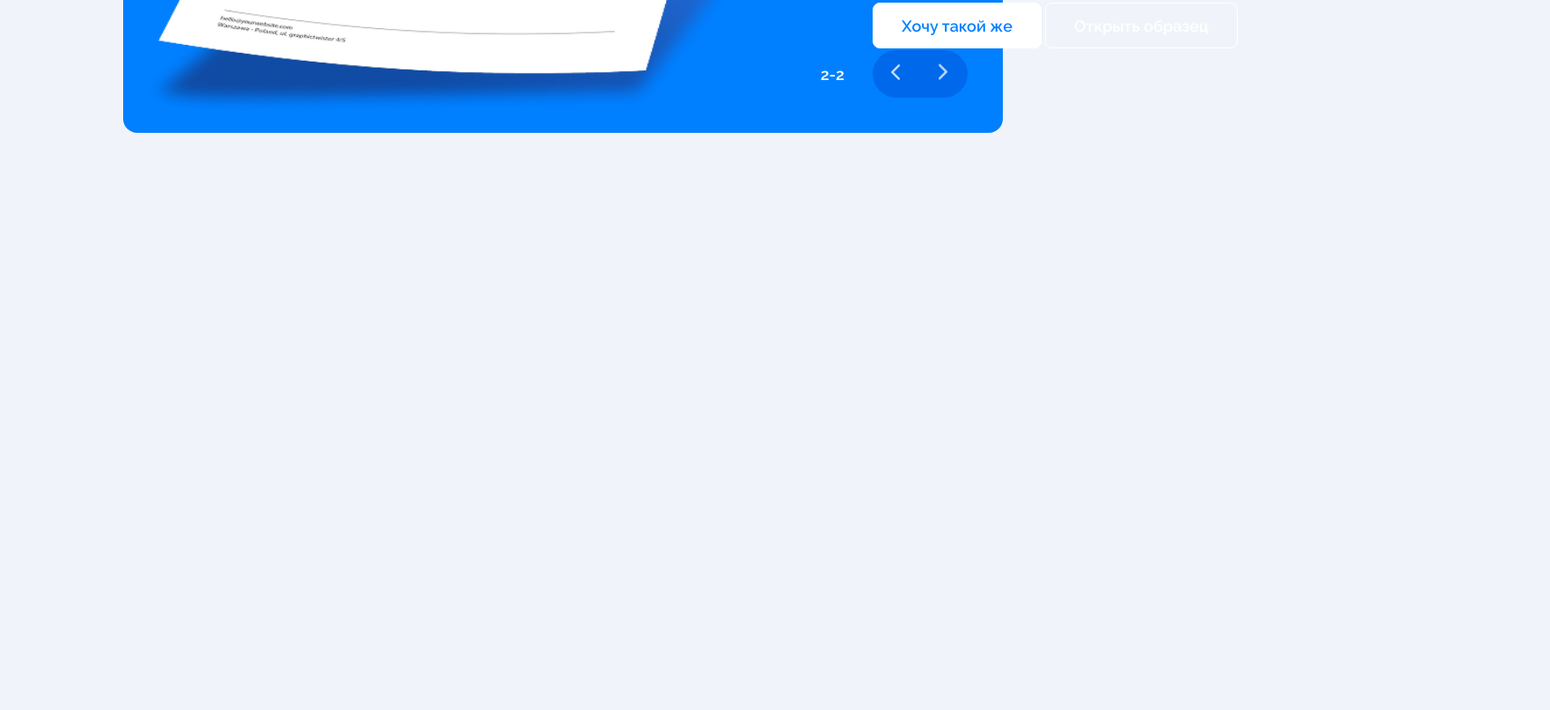
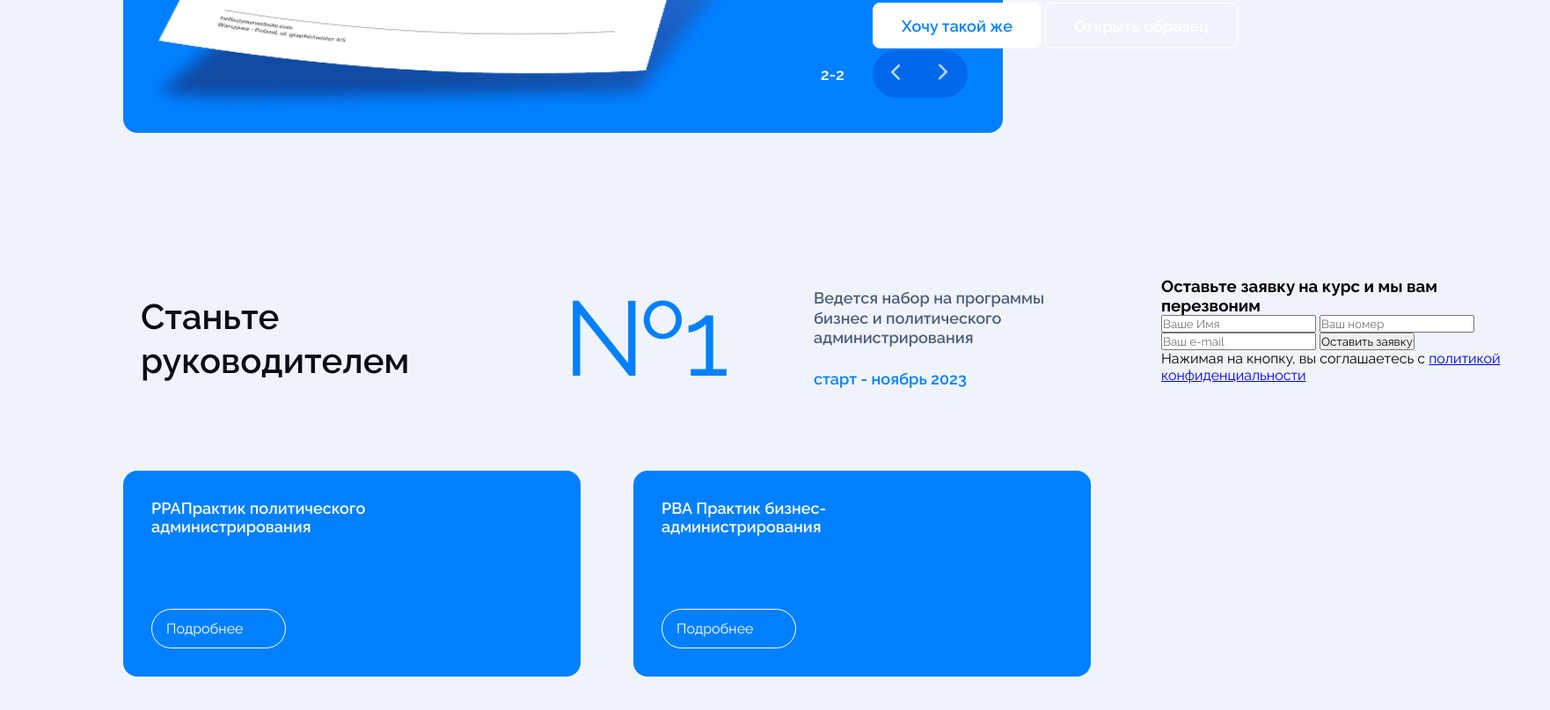
Before and after one commit to OYBEK040897/portal-dpo, a plain HTML site: page index.html in a window 1280 px wide. Shown: the part 4705-5512 px from the top of the page at 88% size, 1762 px wide, since content can reach past the window. Before the commit the page ends 4976 px from the top, so only its background shows below. Drawn offline with Linux system fonts and the light colour scheme.

Commit message:
leaders section create

```diff
--- a/css/style.css
+++ b/css/style.css
@@ -1125,3 +1125,97 @@ li label {
 .group-settings i:nth-child(2) img {
   transform: rotate(-180deg);
 }
+
+.leader {
+  width: 100%;
+  display: grid;
+  grid-gap: 60px;
+  grid-template-columns: 520px 520px 462px;
+  margin-top: 143px;
+}
+
+.leaders {
+  border-radius: 16px;
+  padding: 20px;
+}
+
+.a {
+  display: flex;
+  justify-content: space-between;
+  align-items: center;
+  grid-column: 1 / span 2;
+}
+.b {
+  grid-column: 3 ;
+  grid-row: 1 / span 2;
+}
+.c {
+  background-color: #0080FF;
+  padding: 32px;
+  grid-column: 1;
+  grid-row: 2;
+}
+.d {
+  background-color: #0080FF;
+  padding: 32px;
+  grid-column: 2;
+  grid-row: 2;
+}
+
+.leaders-head {
+  width: 384px;
+  font-size: 40px;
+  font-weight: 600;
+  color: #070E18;
+  line-height: 50px;
+}
+
+.leaders h2 {
+  font-size: 120px;
+  font-weight: 400;
+  color: #0080FF;
+}
+
+.items-text p {
+  width: 295px;
+  font-size: 18px;
+  font-weight: 600;
+  color: #4D5F7D;
+  line-height: 22.5px;
+  margin-bottom: 24px;
+}
+
+.items-text span {
+  font-weight: 600;
+  font-size: 18px;
+  color: #0080FF;
+}
+
+.leaders .leader-head {
+  width: 295px;
+  color: #fff;
+  font-weight: 600;
+  font-size: 18px;
+}
+
+.c a {
+  width: 153px;
+  display: block;
+  text-decoration: none;
+  border: 1px solid #fff;
+  border-radius: 32px;
+  padding: 12px 16px;
+  color: #fff;
+  margin-top: 83px;
+}
+
+.d a {
+  width: 153px;
+  display: block;
+  text-decoration: none;
+  border: 1px solid #fff;
+  border-radius: 32px;
+  padding: 12px 16px;
+  color: #fff;
+  margin-top: 83px;
+}
--- a/index.html
+++ b/index.html
@@ -456,13 +456,37 @@
       </div>
     </section>
     <section class="leader">
-      <div class="leader-left">
-        <div class="leader-left_item">
-          <div class="left-items"></div>
-          <div class="left-items"></div>
+      <div class="leaders a">
+        <h3 class="leaders-head">Станьте руководителем </h3>
+        <h2>№1</h2>
+        <div class="items-text">
+          <p>
+            Ведется набор на программы бизнес и политического администрирования
+          </p>
+          <span>старт - ноябрь 2023</span>
         </div>
       </div>
-      <div class="leader-right"></div>
+      <div class="leaders b">
+        <h3 class="leader-forms-head">Оставьте заявку на курс и мы вам перезвоним</h3>
+        <form action="#">
+          <input type="text" placeholder="Ваше Имя">
+          <input type="phone" placeholder="Ваш номер">
+          <input type="email" placeholder="Ваш e-mail">
+          <button>Оставить заявку</button>
+        </form>
+        <p>
+          Нажимая на кнопку, вы соглашаетесь с
+          <a href="#">политикой конфиденциальности</a>
+        </p>
+      </div>
+      <div class="leaders c">
+        <h3 class="leader-head">PPAПрактик политического администрирования</h3>
+        <a href="#" class="btn">Подробнее</a>
+      </div>
+      <div class="leaders d">
+        <h3 class="leader-head">PBA Практик бизнес-администрирования</h3>
+        <a href="#" class="btn">Подробнее</a>
+      </div>
     </section>
   </div>
 </body>
```
